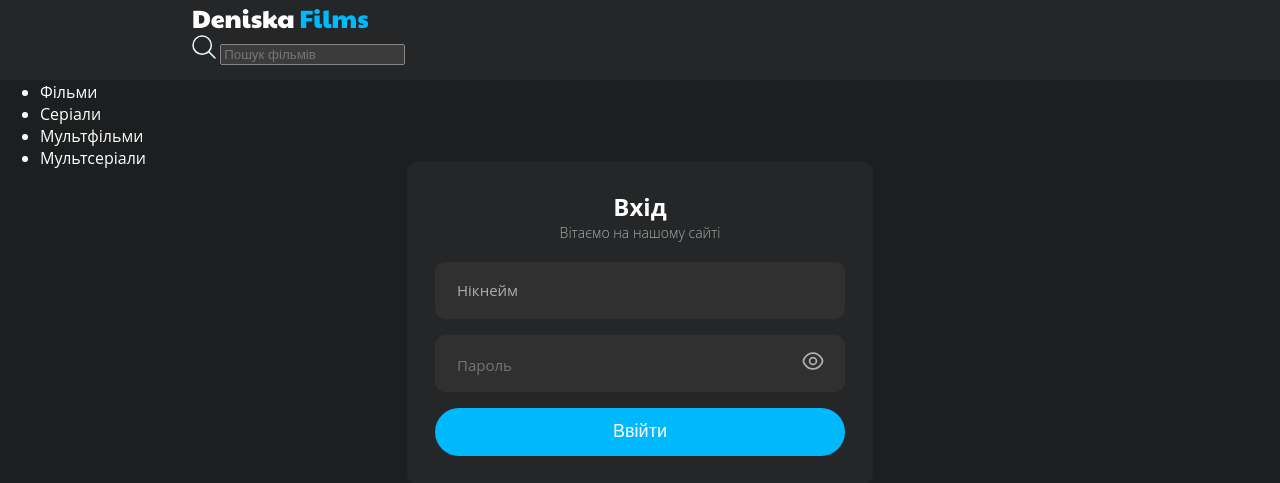
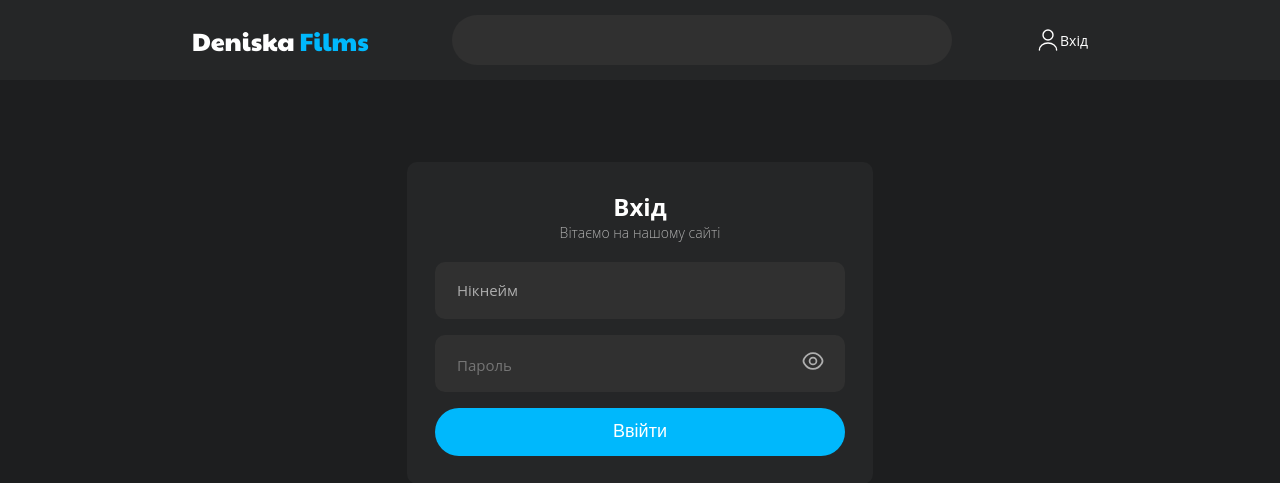
Before and after one commit to Deniska4308/DeniskaFilms, a FastAPI app: page /login in a window 1280 px wide. Shown: the top 483 px of the page. Run offline with FastAPI, Linux system fonts and the light colour scheme.

Commit message:
Поміняв місцяцями сторінки: devmain -> / / -> /oldmain Пофіксив хедер Можна збитати

```diff
--- a/app/view/templates/login.html
+++ b/app/view/templates/login.html
@@ -15,27 +15,21 @@
 
 <body>
     <header>
-        <div class="upper-header">
-            <div class="nav container">
-                <a href="{{ base_url }}/auth/test">
-                    <div class="logo">Deniska <span id="films">Films</span></div>
+        <div class="header container">
+            <a href="/" class="logo">Deniska <span>Films</span></a>
+            <div class="main-search"><input type="text"></div>
+            <nav>
+                <a class="login-btn" href="/login">
+                    <svg width="24" height="24" viewBox="0 0 24 24" fill="none" xmlns="http://www.w3.org/2000/svg">
+                        <path
+                            d="M12 12C14.7614 12 17 9.76142 17 7C17 4.23858 14.7614 2 12 2C9.23858 2 7 4.23858 7 7C7 9.76142 9.23858 12 12 12Z"
+                            stroke="white" stroke-width="1.4" stroke-linecap="round" stroke-linejoin="round" />
+                        <path d="M20.5901 22C20.5901 18.13 16.7402 15 12.0002 15C7.26015 15 3.41016 18.13 3.41016 22"
+                            stroke="white" stroke-width="1.4" stroke-linecap="round" stroke-linejoin="round" />
+                    </svg>
+                    Вхід
                 </a>
-                <div class="search">
-                    <img src="static/icons/search.svg" alt="нема">
-                    <input type="text" placeholder="Пошук фільмів">
-                </div>
-                <nav></nav>
-            </div>
-        </div>
-        <div class="under-header">
-            <div class="content-type">
-                <ul>
-                    <li><a href="/" id="test">Фільми</a></li>
-                    <li><a href="#">Серіали</a></li>
-                    <li><a href="#">Мультфільми</a></li>
-                    <li><a href="#">Мультсеріали</a></li>
-                </ul>
-            </div>
+            </nav>
         </div>
     </header>
     <div class="content">
```
Also changed, not shown: app/view/templates/devmovie.html (+18 -23 lines), app/view/templates/register.html (+16 -20 lines).
